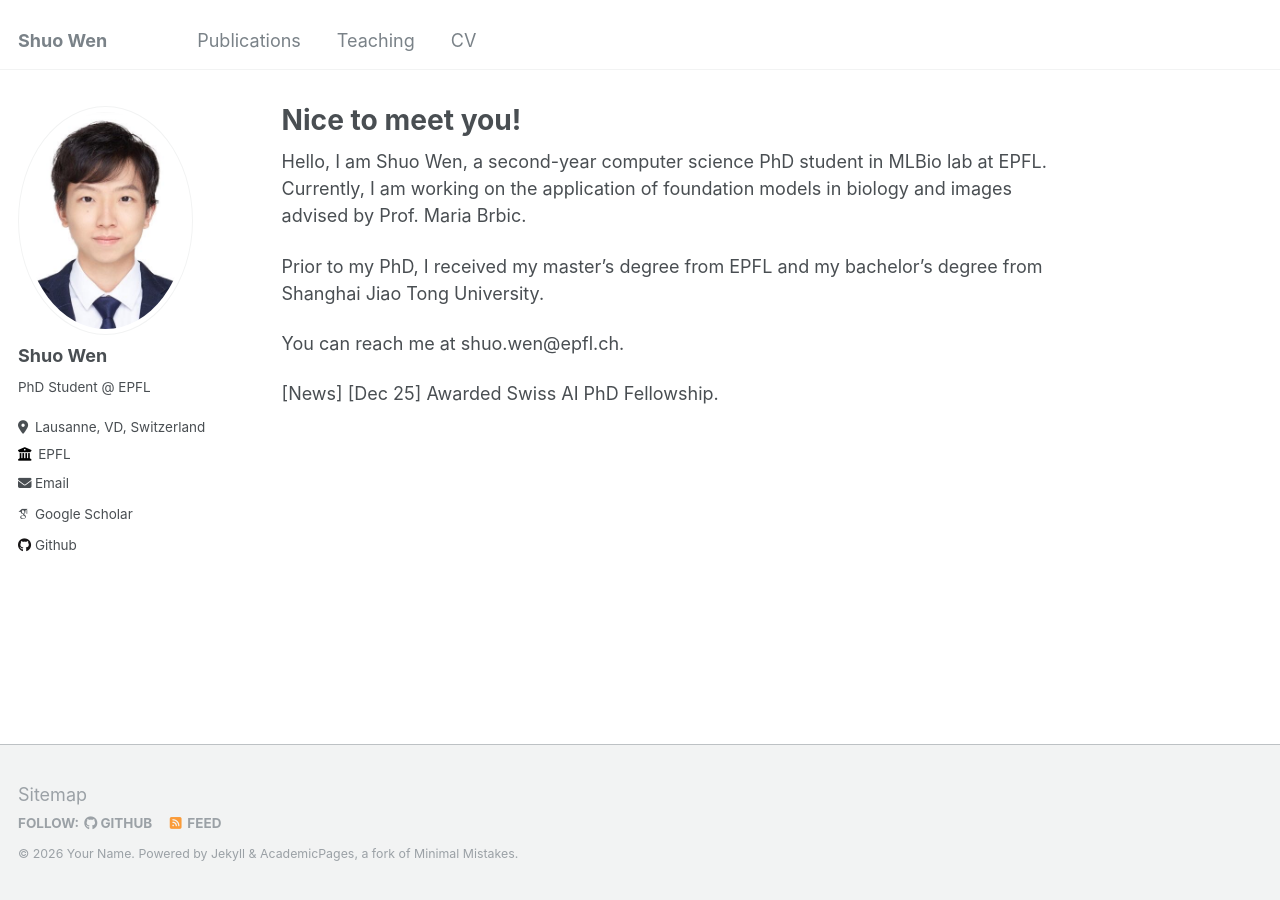
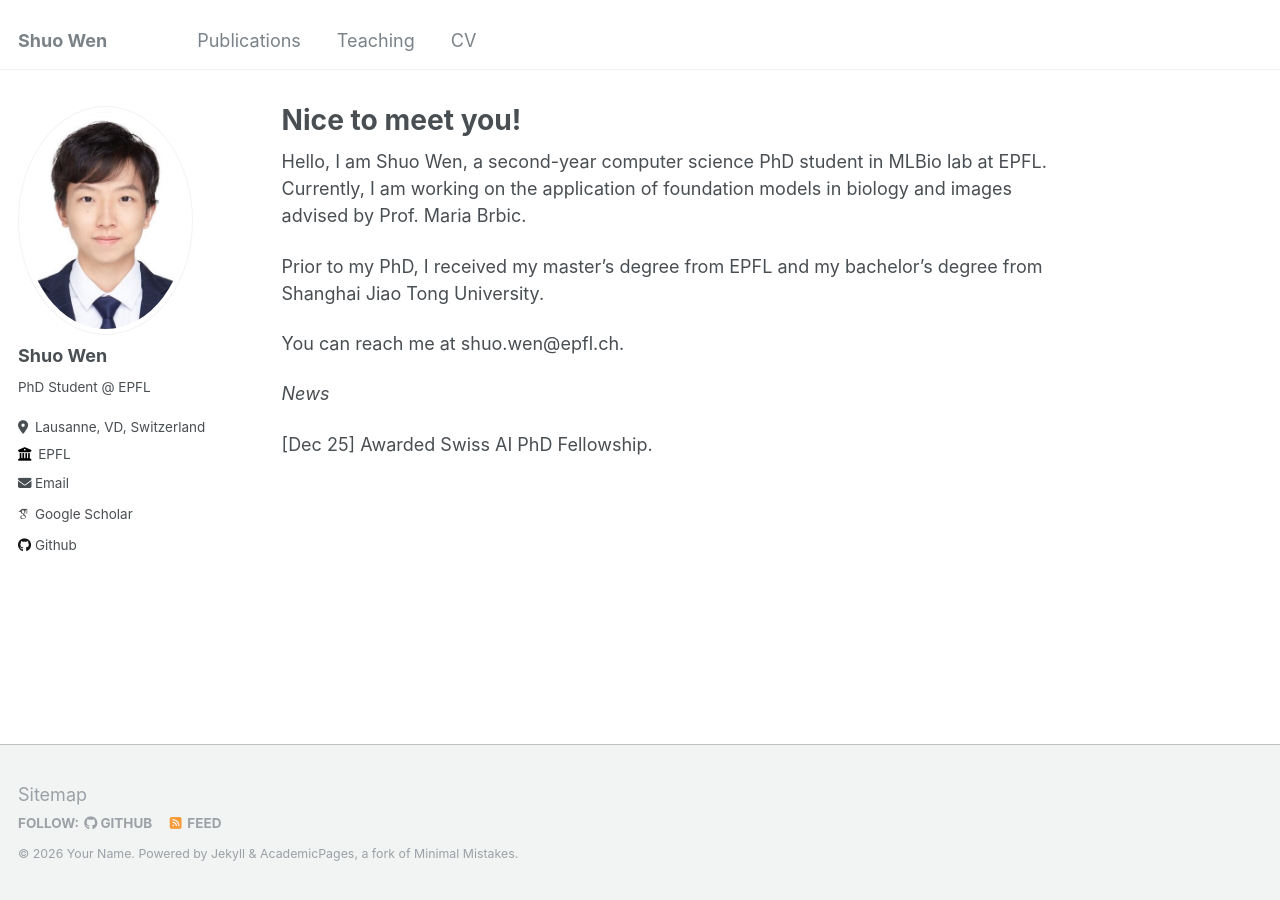
Before and after one commit to wenshuo128/wenshuo128.github.io, a Jekyll site: the page built from _pages/about.md, in a window 1280 px wide. Built offline with Jekyll 4.4.1, drawn with Linux system fonts in a browser that asks for light colours; some web fonts are replaced.

```diff
--- a/_pages/about.md
+++ b/_pages/about.md
@@ -13,5 +13,6 @@ Prior to my PhD, I received my master's degree from EPFL and my bachelor's degre
 
 You can reach me at shuo.wen@epfl.ch.
 
-[News]
+*News*
+
 [Dec 25]	Awarded Swiss AI PhD Fellowship.
```
